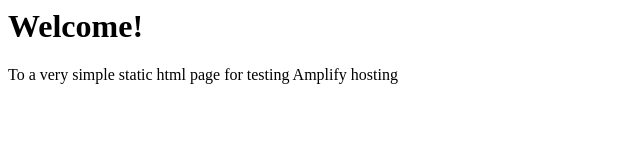
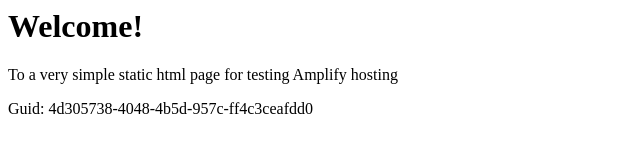
Before and after one commit to aws-aemilia-pdx/Github-PR-Commit-Integration-Test-DoNotTouch-v1-prod-us-west-2, a website: page src/index.html in a window 1280 px wide. Shown: the whole page, without its empty margins (0-640 px from the left). Drawn offline with Linux system fonts and the light colour scheme.

Commit message:
commit from integ tests

```diff
--- a/src/index.html
+++ b/src/index.html
@@ -1,3 +1,5 @@
+
+
 <html lang="en">
 
 <head>
@@ -10,6 +12,6 @@
 <body>
     <h1>Welcome!</h1>
     <p>To a very simple static html page for testing Amplify hosting</p>
-</body>
+    <p>Guid: 4d305738-4048-4b5d-957c-ff4c3ceafdd0</p></body>
 
 </html>
```
